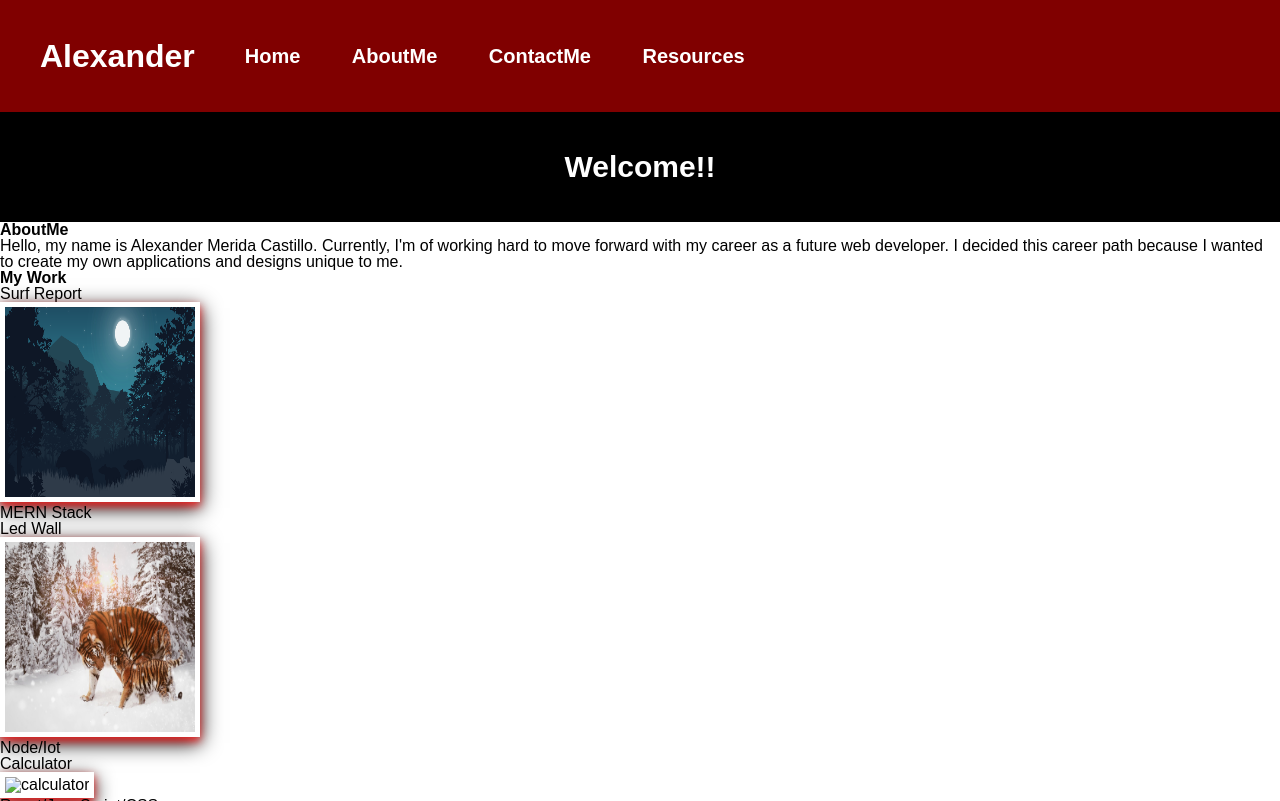
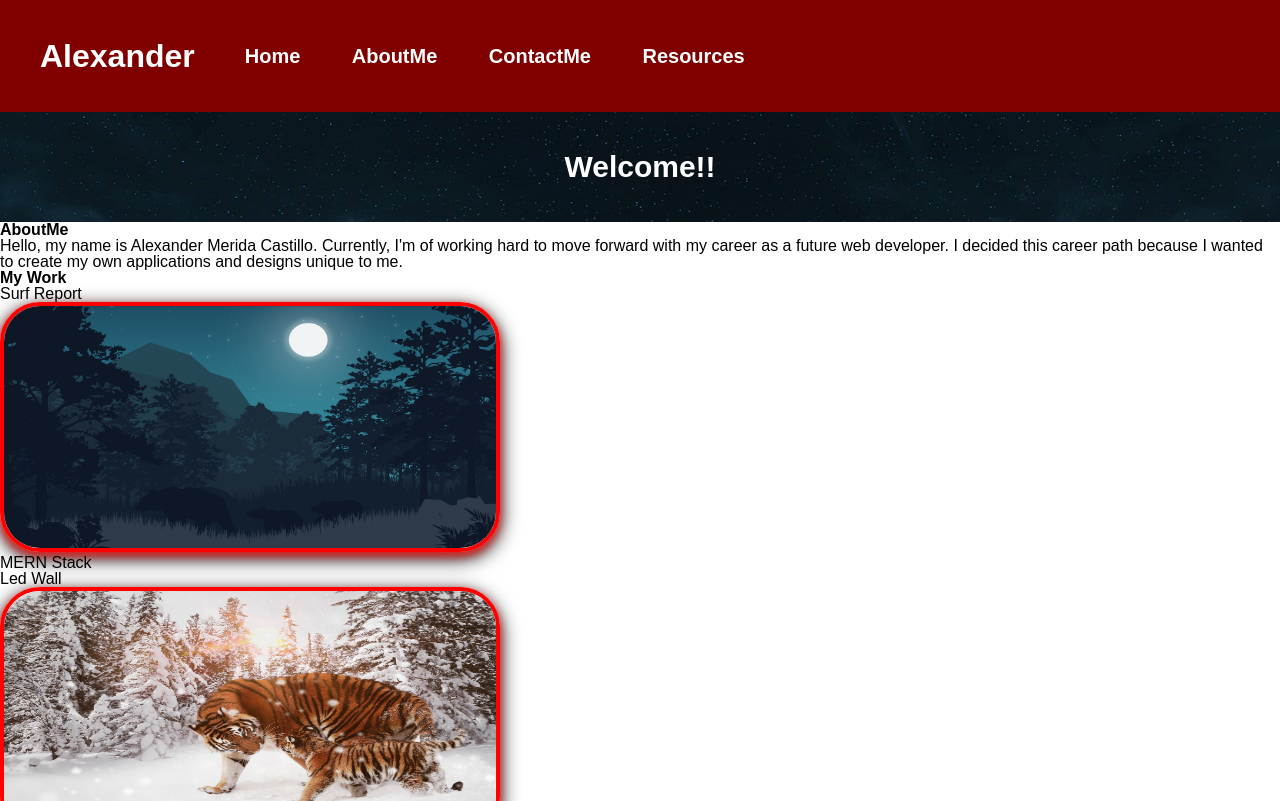
Before and after one commit to ameridacas/My_Web_Portfolio, a plain HTML site: page index.html in a window 1280 px wide. Shown: the top 801 px of the page. Drawn offline with Linux system fonts and the light colour scheme.

Commit message:
Changed Banner img and Restyled imgs

```diff
--- a/assets/style.css
+++ b/assets/style.css
@@ -67,13 +67,11 @@
     font-size: 30px;
     color: white;
     padding: 40px;
+    background-image: url(images/ufo.jpg);
   }
 
 
-  h2,
-  h3,
-  h4,
-  h5,
+
   h6 {
     font-size: 100%;
   }
@@ -83,6 +81,8 @@
     background-color: var(--background);
     padding-top: 5px var(--titles);
   }
+
+
 
   input,
   select,
@@ -95,17 +95,21 @@
     font-size: 100%;
     font-family: inherit;
   }
+
+
   /*Styled the img element using box-shadow,padding and background-image to make each category box*/
  img {
     flex-direction: row;
-    height: 200px;
-    padding: 5px;
-    width: 200px;
+    height: 250px;
+    width: 500px;
     background-image: linear-gradient
         rgba(245, 35, 35, 0.942) 0%,
         rgba(245, 35, 35, 0.942) 100%;
     box-shadow: 0 4px 8px 0 rgba(245, 35, 35, 0.942), 0 6px 20px 0 black;
     text-align: center;
+    border: 4px solid red;
+    border-radius: 40px;
+    /* Made the images rounded with a red line with border and border-radius*/
     }
 
   ol,
@@ -119,6 +123,10 @@
     justify-content: baseline;
     padding: 20px;
     font-size: 20px;
+  }
+
+  h5:hover {
+    color: var(--titles);
   }
 /* Seperated my info links with justify-content and padding*/
   footer ul {
--- a/index.html
+++ b/index.html
@@ -26,7 +26,7 @@
     </main>
     <section class="My Career Life">
         <h3>AboutMe</h3>
-            <p>
+            <p class="AboutMeBio">
                 Hello, my name is Alexander Merida Castillo. Currently, I'm of working hard
                 to move forward with my career as a future web developer. I decided this
                 career path because I wanted to create my own applications and designs unique to me.
@@ -35,7 +35,7 @@
         <section class="My Work Section">
             <h4>My Work</h4>
         <!--Add Images and description with img src and p element-->
-            <ul class="Work categories">
+            <ul class="Workcategories">
                 <!--These are my category boxes for my future projects-->
                 <li>Surf Report</li>
                 <img src="./assets/images/surf-report.png" alt="surf report"/>
@@ -56,7 +56,7 @@
         </section>
     </section>
     <footer>
-        <name>ContactMe</name>
+        <h5>ContactMe</h5>
         <!-- Anchors were made for links for my different types of media-->
         <ul>
             <li><a href="#">602-554-5663</a></li>
```
Also changed, not shown: assets/images/ufo.jpg (added).
